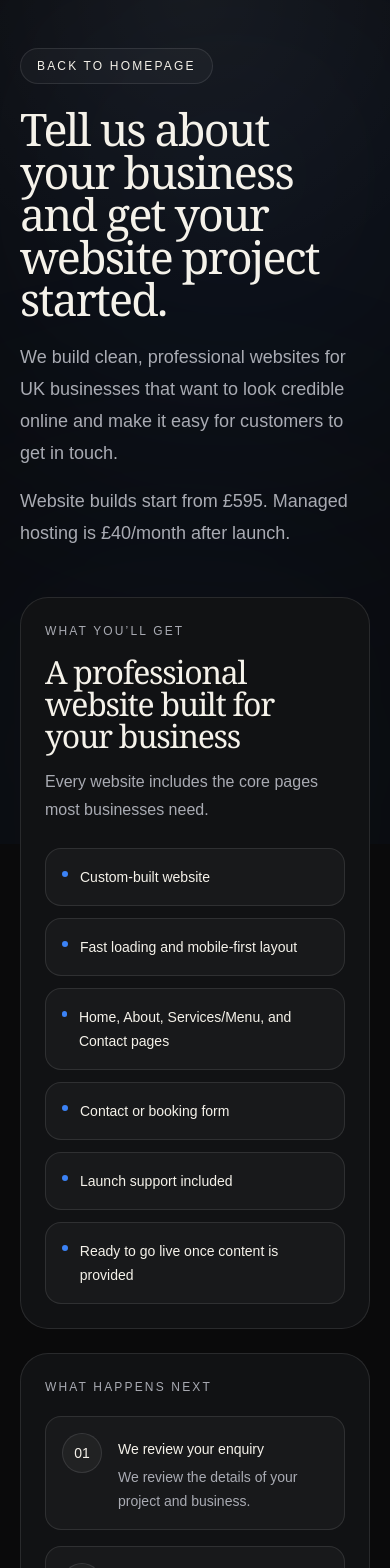
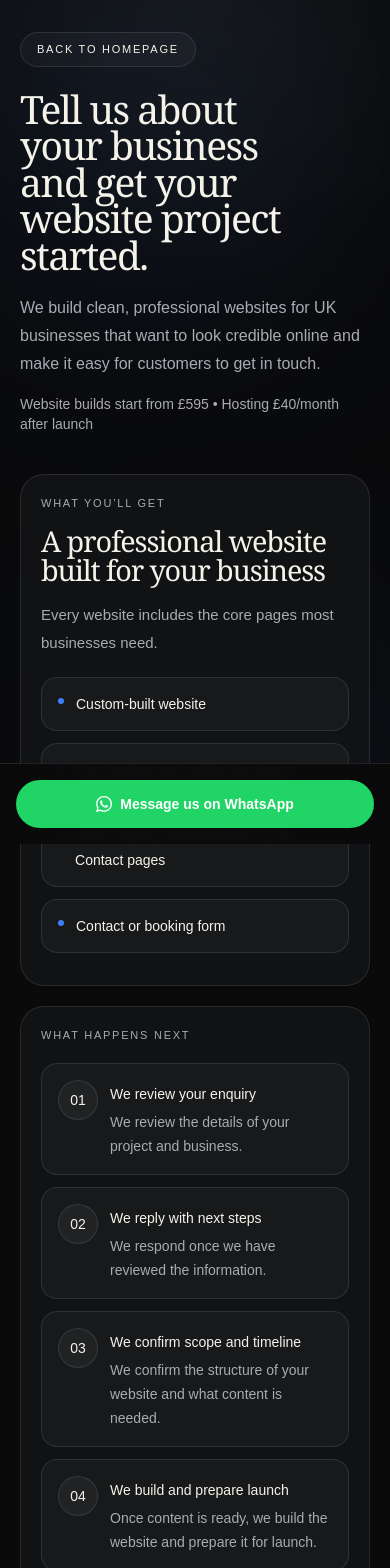
Before and after one commit to cleanwebsitesuk/cleanwebsites, a Next.js app: page /start in a window 390 px wide. Shown: the top 1568 px of the page. Built offline with nearby package versions, Linux system fonts and the light colour scheme.

Commit message:
Update page.tsx

```diff
--- a/app/start/page.tsx
+++ b/app/start/page.tsx
@@ -37,14 +37,22 @@ const demoLinks = [
   },
 ];
 
+const practicalDetails = [
+  "Website builds start from £595 depending on scope",
+  "Managed hosting and support is £40/month after launch",
+  "Your domain is purchased separately in your name",
+  "Content and images must be supplied before build begins",
+  "One revision is included",
+];
+
 const easeOut = [0.22, 1, 0.36, 1] as const;
 
 const heroContainer = {
   hidden: {},
   show: {
     transition: {
-      staggerChildren: 0.1,
-      delayChildren: 0.08,
+      staggerChildren: 0.08,
+      delayChildren: 0.06,
     },
   },
 };
@@ -54,7 +62,7 @@ const fadeUp = {
   show: {
     opacity: 1,
     y: 0,
-    transition: { duration: 0.7, ease: easeOut },
+    transition: { duration: 0.68, ease: easeOut },
   },
 };
 
@@ -78,10 +86,10 @@ function Reveal({
   return (
     <motion.div
       className={className}
-      initial={{ opacity: 0, y: 24, scale: 0.985 }}
+      initial={{ opacity: 0, y: 22, scale: 0.99 }}
       whileInView={{ opacity: 1, y: 0, scale: 1 }}
       viewport={{ once: true, amount }}
-      transition={{ duration: 0.7, delay, ease: easeOut }}
+      transition={{ duration: 0.68, delay, ease: easeOut }}
     >
       {children}
     </motion.div>
@@ -92,16 +100,18 @@ function MagneticLink({
   children,
   className,
   href,
+  disabled = false,
 }: {
   children: React.ReactNode;
   className: string;
   href: string;
+  disabled?: boolean;
 }) {
   const reduceMotion = useReducedMotion();
   const [style, setStyle] = useState({ x: 0, y: 0 });
 
   const handleMove = (e: React.MouseEvent<HTMLAnchorElement>) => {
-    if (reduceMotion) return;
+    if (reduceMotion || disabled) return;
     const rect = e.currentTarget.getBoundingClientRect();
     const x = (e.clientX - rect.left - rect.width / 2) * 0.08;
     const y = (e.clientY - rect.top - rect.height / 2) * 0.08;
@@ -112,7 +122,7 @@ function MagneticLink({
 
   return (
     <motion.div
-      animate={{ x: style.x, y: style.y }}
+      animate={disabled ? { x: 0, y: 0 } : { x: style.x, y: style.y }}
       transition={{ type: "spring", stiffness: 260, damping: 18, mass: 0.5 }}
     >
       <Link
@@ -140,8 +150,43 @@ function WhatsAppIcon() {
   );
 }
 
+function SectionCard({
+  eyebrow,
+  title,
+  copy,
+  children,
+}: {
+  eyebrow: string;
+  title?: string;
+  copy?: string;
+  children: React.ReactNode;
+}) {
+  return (
+    <div className="rounded-[24px] border border-white/10 bg-[#111214] p-5 sm:rounded-[28px] sm:p-7">
+      <div className="text-[11px] uppercase tracking-[0.16em] text-[#A9ABB3] sm:text-[12px] sm:tracking-[0.18em]">
+        {eyebrow}
+      </div>
+
+      {title && (
+        <h2 className="mt-4 font-serif text-[clamp(1.8rem,6vw,2.9rem)] leading-[1] tracking-[-0.04em] text-[#F5F2EA]">
+          {title}
+        </h2>
+      )}
+
+      {copy && (
+        <p className="mt-4 text-[15px] leading-7 text-[#A9ABB3] sm:text-[16px]">
+          {copy}
+        </p>
+      )}
+
+      <div className="mt-5 sm:mt-6">{children}</div>
+    </div>
+  );
+}
+
 export default function StartPage() {
   const [isSubmitting, setIsSubmitting] = useState(false);
+  const [isMobile, setIsMobile] = useState(false);
   const [submitMessage, setSubmitMessage] = useState<{
     type: "success" | "error" | null;
     text: string;
@@ -151,6 +196,7 @@ export default function StartPage() {
   });
 
   const reduceMotion = useReducedMotion();
+  const motionEnabled = !reduceMotion && !isMobile;
 
   useEffect(() => {
     if (!submitMessage.type) return;
@@ -161,6 +207,14 @@ export default function StartPage() {
 
     return () => clearTimeout(timeout);
   }, [submitMessage]);
+
+  useEffect(() => {
+    const media = window.matchMedia("(max-width: 767px)");
+    const update = () => setIsMobile(media.matches);
+    update();
+    media.addEventListener("change", update);
+    return () => media.removeEventListener("change", update);
+  }, []);
 
   async function handleSubmit(e: FormEvent<HTMLFormElement>) {
     e.preventDefault();
@@ -203,48 +257,48 @@ export default function StartPage() {
   }
 
   return (
-    <div className="min-h-screen bg-[#0A0A0B] text-[#F5F2EA] antialiased selection:bg-[#3B82F6]/30 selection:text-white">
+    <div className="min-h-screen bg-[#0A0A0B] pb-24 text-[#F5F2EA] antialiased selection:bg-[#3B82F6]/30 selection:text-white md:pb-0">
       <div className="pointer-events-none fixed inset-0 overflow-hidden">
         <motion.div
           animate={
-            reduceMotion
-              ? {}
-              : {
+            motionEnabled
+              ? {
                   x: [0, 20, -10, 0],
                   y: [0, -14, 10, 0],
                   scale: [1, 1.04, 0.98, 1],
                 }
+              : {}
           }
           transition={{
             duration: 18,
             repeat: Infinity,
             ease: "easeInOut",
           }}
-          className="absolute left-[-12%] top-[-8%] h-[32rem] w-[32rem] rounded-full bg-[#3B82F6]/10 blur-[140px]"
+          className="absolute left-[-12%] top-[-8%] h-[24rem] w-[24rem] rounded-full bg-[#3B82F6]/8 blur-[120px] sm:h-[32rem] sm:w-[32rem] sm:bg-[#3B82F6]/10 sm:blur-[140px]"
         />
         <motion.div
           animate={
-            reduceMotion
-              ? {}
-              : {
+            motionEnabled
+              ? {
                   x: [0, -24, 12, 0],
                   y: [0, 16, -8, 0],
                   scale: [1, 0.98, 1.03, 1],
                 }
+              : {}
           }
           transition={{
             duration: 22,
             repeat: Infinity,
             ease: "easeInOut",
           }}
-          className="absolute bottom-[-14%] right-[-10%] h-[28rem] w-[28rem] rounded-full bg-[#3B82F6]/8 blur-[140px]"
+          className="absolute bottom-[-14%] right-[-10%] h-[22rem] w-[22rem] rounded-full bg-[#3B82F6]/6 blur-[110px] sm:h-[28rem] sm:w-[28rem] sm:bg-[#3B82F6]/8 sm:blur-[140px]"
         />
         <div className="absolute inset-0 bg-[radial-gradient(circle_at_top,rgba(255,255,255,0.045),transparent_34%)]" />
-        <div className="absolute inset-0 opacity-[0.035] [background-image:radial-gradient(rgba(255,255,255,0.9)_0.55px,transparent_0.55px)] [background-size:8px_8px]" />
+        <div className="absolute inset-0 opacity-[0.025] sm:opacity-[0.035] [background-image:radial-gradient(rgba(255,255,255,0.9)_0.55px,transparent_0.55px)] [background-size:8px_8px]" />
       </div>
 
       <main className="relative">
-        <section className="mx-auto w-full max-w-7xl px-5 pb-12 pt-12 sm:px-6 lg:px-8 lg:pb-16 lg:pt-16">
+        <section className="mx-auto w-full max-w-7xl px-5 pb-10 pt-8 sm:px-6 sm:pb-12 sm:pt-12 lg:px-8 lg:pb-16 lg:pt-16">
           <motion.div
             variants={heroContainer}
             initial="hidden"
@@ -254,7 +308,8 @@ export default function StartPage() {
             <motion.div variants={fadeUp}>
               <MagneticLink
                 href="/"
-                className="inline-flex items-center gap-2 rounded-full border border-white/10 bg-white/[0.03] px-4 py-2 text-[12px] uppercase tracking-[0.18em] text-[#F5F2EA] transition duration-300 hover:border-white/20 hover:bg-white/[0.05]"
+                disabled={isMobile}
+                className="inline-flex items-center gap-2 rounded-full border border-white/10 bg-white/[0.03] px-4 py-2 text-[11px] uppercase tracking-[0.16em] text-[#F5F2EA] transition duration-300 hover:border-white/20 hover:bg-white/[0.05] sm:text-[12px] sm:tracking-[0.18em]"
               >
                 Back to homepage
               </MagneticLink>
@@ -262,14 +317,14 @@ export default function StartPage() {
 
             <motion.h1
               variants={fadeUp}
-              className="mt-6 font-serif text-[clamp(2.8rem,6vw,5rem)] leading-[0.95] tracking-[-0.04em] text-[#F5F2EA]"
+              className="mt-6 max-w-[14ch] font-serif text-[clamp(2.35rem,10vw,5rem)] leading-[0.94] tracking-[-0.04em] text-[#F5F2EA]"
             >
               Tell us about your business and get your website project started.
             </motion.h1>
 
             <motion.p
               variants={fadeUp}
-              className="mt-5 max-w-2xl text-[18px] leading-8 text-[#A9ABB3] sm:text-[20px]"
+              className="mt-5 max-w-2xl text-base leading-7 text-[#A9ABB3] sm:text-[20px] sm:leading-8"
             >
               We build clean, professional websites for UK businesses that want
               to look credible online and make it easy for customers to get in
@@ -278,31 +333,22 @@ export default function StartPage() {
 
             <motion.p
               variants={fadeUp}
-              className="mt-4 max-w-2xl text-[18px] leading-8 text-[#A9ABB3] sm:text-[20px]"
+              className="mt-4 text-sm text-[#A9ABB3] sm:text-base"
             >
-              Website builds start from £595. Managed hosting is £40/month after
-              launch.
+              Website builds start from £595 • Hosting £40/month after launch
             </motion.p>
           </motion.div>
         </section>
 
-        <section className="mx-auto grid w-full max-w-7xl gap-6 px-5 pb-20 sm:px-6 lg:grid-cols-[0.8fr_1.2fr] lg:px-8">
-          <div className="space-y-6">
+        <section className="mx-auto grid w-full max-w-7xl gap-5 px-5 pb-20 sm:px-6 lg:grid-cols-[0.82fr_1.18fr] lg:gap-6 lg:px-8">
+          <div className="space-y-5 sm:space-y-6">
             <Reveal>
-              <div className="rounded-[28px] border border-white/10 bg-[#111214] p-6 sm:p-7">
-                <div className="text-[12px] uppercase tracking-[0.18em] text-[#A9ABB3]">
-                  What you’ll get
-                </div>
-
-                <h2 className="mt-4 font-serif text-[clamp(2rem,4vw,2.9rem)] leading-[1] tracking-[-0.04em] text-[#F5F2EA]">
-                  A professional website built for your business
-                </h2>
-
-                <p className="mt-4 text-[16px] leading-7 text-[#A9ABB3]">
-                  Every website includes the core pages most businesses need.
-                </p>
-
-                <div className="mt-6 space-y-3">
+              <SectionCard
+                eyebrow="What you’ll get"
+                title="A professional website built for your business"
+                copy="Every website includes the core pages most businesses need."
+              >
+                <div className="space-y-3">
                   {servicePoints.map((item, index) => (
                     <motion.div
                       key={item}
@@ -314,7 +360,9 @@ export default function StartPage() {
                         delay: index * 0.04,
                         ease: easeOut,
                       }}
-                      className="flex items-start gap-3 rounded-2xl border border-white/10 bg-white/[0.03] px-4 py-4"
+                      className={`flex items-start gap-3 rounded-2xl border border-white/10 bg-white/[0.03] px-4 py-3.5 sm:px-4 sm:py-4 ${
+                        index > 3 ? "hidden sm:flex" : ""
+                      }`}
                     >
                       <span className="mt-1.5 h-1.5 w-1.5 rounded-full bg-[#3B82F6]" />
                       <span className="text-sm leading-6 text-[#F5F2EA]">
@@ -323,16 +371,12 @@ export default function StartPage() {
                     </motion.div>
                   ))}
                 </div>
-              </div>
+              </SectionCard>
             </Reveal>
 
             <Reveal delay={0.05}>
-              <div className="rounded-[28px] border border-white/10 bg-[#111214] p-6 sm:p-7">
-                <div className="text-[12px] uppercase tracking-[0.18em] text-[#A9ABB3]">
-                  What happens next
-                </div>
-
-                <div className="mt-5 space-y-4">
+              <SectionCard eyebrow="What happens next">
+                <div className="space-y-3 sm:space-y-4">
                   {[
                     "We review your enquiry",
                     "We reply with next steps",
@@ -341,7 +385,7 @@ export default function StartPage() {
                   ].map((title, index) => (
                     <motion.div
                       key={title}
-                      initial={reduceMotion ? false : { opacity: 0, y: 20 }}
+                      initial={reduceMotion ? false : { opacity: 0, y: 18 }}
                       whileInView={reduceMotion ? {} : { opacity: 1, y: 0 }}
                       viewport={{ once: true, amount: 0.45 }}
                       transition={{
@@ -349,11 +393,15 @@ export default function StartPage() {
                         delay: index * 0.06,
                         ease: easeOut,
                       }}
-                      className="flex gap-4 rounded-2xl border border-white/10 bg-white/[0.03] p-4"
+                      className="flex gap-3 rounded-2xl border border-white/10 bg-white/[0.03] p-4"
                     >
                       <motion.div
-                        initial={reduceMotion ? false : { scale: 0.9, opacity: 0 }}
-                        whileInView={reduceMotion ? {} : { scale: 1, opacity: 1 }}
+                        initial={
+                          reduceMotion ? false : { scale: 0.9, opacity: 0 }
+                        }
+                        whileInView={
+                          reduceMotion ? {} : { scale: 1, opacity: 1 }
+                        }
                         viewport={{ once: true, amount: 0.8 }}
                         transition={{
                           duration: 0.4,
@@ -365,7 +413,7 @@ export default function StartPage() {
                         0{index + 1}
                       </motion.div>
                       <div>
-                        <p className="pt-1 text-sm font-medium leading-6 text-[#F5F2EA]">
+                        <p className="pt-0.5 text-sm font-medium leading-6 text-[#F5F2EA]">
                           {title}
                         </p>
                         <p className="pt-1 text-sm leading-6 text-[#A9ABB3]">
@@ -375,23 +423,13 @@ export default function StartPage() {
                     </motion.div>
                   ))}
                 </div>
-              </div>
+              </SectionCard>
             </Reveal>
 
             <Reveal delay={0.1}>
-              <div className="rounded-[28px] border border-white/10 bg-[#111214] p-6 sm:p-7">
-                <div className="text-[12px] uppercase tracking-[0.18em] text-[#A9ABB3]">
-                  Practical details
-                </div>
-
-                <div className="mt-5 space-y-3">
-                  {[
-                    "Website builds start from £595 depending on scope",
-                    "Managed hosting and support is £40/month after launch",
-                    "Your domain is purchased separately in your name",
-                    "Content and images must be supplied before build begins",
-                    "One revision is included",
-                  ].map((item, index) => (
+              <SectionCard eyebrow="Practical details">
+                <div className="space-y-3">
+                  {practicalDetails.map((item, index) => (
                     <motion.div
                       key={item}
                       initial={reduceMotion ? false : { opacity: 0, x: -14 }}
@@ -402,7 +440,9 @@ export default function StartPage() {
                         delay: index * 0.04,
                         ease: easeOut,
                       }}
-                      className="flex items-start gap-3 rounded-2xl border border-white/10 bg-white/[0.03] px-4 py-4"
+                      className={`flex items-start gap-3 rounded-2xl border border-white/10 bg-white/[0.03] px-4 py-3.5 sm:px-4 sm:py-4 ${
+                        index > 2 ? "hidden sm:flex" : ""
+                      }`}
                     >
                       <span className="mt-1.5 h-1.5 w-1.5 rounded-full bg-[#3B82F6]" />
                       <span className="text-sm leading-6 text-[#F5F2EA]">
@@ -411,31 +451,23 @@ export default function StartPage() {
                     </motion.div>
                   ))}
                 </div>
-              </div>
+              </SectionCard>
             </Reveal>
 
             <Reveal delay={0.15}>
-              <div className="rounded-[28px] border border-white/10 bg-[#111214] p-6 sm:p-7">
-                <div className="text-[12px] uppercase tracking-[0.18em] text-[#A9ABB3]">
-                  Demo websites
-                </div>
-
-                <h2 className="mt-4 font-serif text-[clamp(1.8rem,4vw,2.6rem)] leading-[1] tracking-[-0.04em] text-[#F5F2EA]">
-                  Explore example website styles
-                </h2>
-
-                <p className="mt-4 text-[16px] leading-7 text-[#A9ABB3]">
-                  You can explore demo websites before sending an enquiry.
-                </p>
-
-                <div className="mt-5 space-y-3">
+              <SectionCard
+                eyebrow="Demo websites"
+                title="Explore example website styles"
+                copy="You can explore demo websites before sending an enquiry."
+              >
+                <div className="space-y-3">
                   {demoLinks.map((demo, index) => (
                     <motion.a
                       key={demo.label}
                       href={demo.href}
                       target="_blank"
                       rel="noreferrer"
-                      initial={reduceMotion ? false : { opacity: 0, y: 16 }}
+                      initial={reduceMotion ? false : { opacity: 0, y: 14 }}
                       whileInView={reduceMotion ? {} : { opacity: 1, y: 0 }}
                       viewport={{ once: true, amount: 0.8 }}
                       transition={{
@@ -443,25 +475,25 @@ export default function StartPage() {
                         delay: index * 0.05,
                         ease: easeOut,
                       }}
-                      whileHover={reduceMotion ? {} : { y: -3 }}
-                      className="flex items-center justify-between rounded-2xl border border-white/10 bg-white/[0.03] px-4 py-4 text-sm text-[#F5F2EA] transition duration-300 hover:border-white/20 hover:bg-white/[0.05]"
+                      whileHover={motionEnabled ? { y: -3 } : {}}
+                      className="flex items-center justify-between rounded-2xl border border-white/10 bg-white/[0.03] px-4 py-3.5 text-sm text-[#F5F2EA] transition duration-300 hover:border-white/20 hover:bg-white/[0.05] sm:py-4"
                     >
                       <span>{demo.label}</span>
                       <span className="text-[#8BB5FF]">Open</span>
                     </motion.a>
                   ))}
                 </div>
-              </div>
+              </SectionCard>
             </Reveal>
           </div>
 
           <Reveal className="h-fit">
-            <div className="rounded-[30px] border border-white/10 bg-[#111214] shadow-[0_30px_100px_rgba(0,0,0,0.45)]">
-              <div className="border-b border-white/10 px-6 py-5 sm:px-8">
-                <div className="text-[12px] uppercase tracking-[0.18em] text-[#A9ABB3]">
+            <div className="rounded-[26px] border border-white/10 bg-[#111214] shadow-[0_30px_100px_rgba(0,0,0,0.45)] sm:rounded-[30px]">
+              <div className="border-b border-white/10 px-5 py-5 sm:px-8">
+                <div className="text-[11px] uppercase tracking-[0.16em] text-[#A9ABB3] sm:text-[12px] sm:tracking-[0.18em]">
                   Tell us about your project
                 </div>
-                <h2 className="mt-3 text-2xl tracking-[-0.03em] text-[#F5F2EA]">
+                <h2 className="mt-3 text-[1.65rem] tracking-[-0.03em] text-[#F5F2EA] sm:text-2xl">
                   Tell us about your project
                 </h2>
                 <p className="mt-3 max-w-2xl text-sm leading-6 text-[#A9ABB3]">
@@ -472,9 +504,9 @@ export default function StartPage() {
 
               <form
                 onSubmit={handleSubmit}
-                className="space-y-6 px-6 py-6 sm:px-8 sm:py-8"
+                className="space-y-5 px-5 py-5 sm:space-y-6 sm:px-8 sm:py-8"
               >
-                <div className="grid gap-5 sm:grid-cols-2">
+                <div className="grid gap-4 sm:grid-cols-2 sm:gap-5">
                   <div className="sm:col-span-1">
                     <label
                       htmlFor="name"
@@ -575,7 +607,7 @@ export default function StartPage() {
                   </legend>
 
                   <div className="grid gap-3 sm:grid-cols-2">
-                    <label className="flex cursor-pointer items-center gap-3 rounded-2xl border border-white/10 bg-white/[0.03] px-4 py-4 text-sm text-[#F5F2EA] transition hover:border-white/20 hover:bg-white/[0.05]">
+                    <label className="flex cursor-pointer items-center gap-3 rounded-2xl border border-white/10 bg-white/[0.03] px-4 py-3.5 text-sm text-[#F5F2EA] transition hover:border-white/20 hover:bg-white/[0.05] sm:py-4">
                       <input
                         type="radio"
                         name="hasWebsite"
@@ -586,7 +618,7 @@ export default function StartPage() {
                       <span>Yes</span>
                     </label>
 
-                    <label className="flex cursor-pointer items-center gap-3 rounded-2xl border border-white/10 bg-white/[0.03] px-4 py-4 text-sm text-[#F5F2EA] transition hover:border-white/20 hover:bg-white/[0.05]">
+                    <label className="flex cursor-pointer items-center gap-3 rounded-2xl border border-white/10 bg-white/[0.03] px-4 py-3.5 text-sm text-[#F5F2EA] transition hover:border-white/20 hover:bg-white/[0.05] sm:py-4">
                       <input
                         type="radio"
                         name="hasWebsite"
@@ -605,7 +637,7 @@ export default function StartPage() {
                   </legend>
 
                   <div className="grid gap-3 sm:grid-cols-2">
-                    <label className="flex cursor-pointer items-center gap-3 rounded-2xl border border-white/10 bg-white/[0.03] px-4 py-4 text-sm text-[#F5F2EA] transition hover:border-white/20 hover:bg-white/[0.05]">
+                    <label className="flex cursor-pointer items-center gap-3 rounded-2xl border border-white/10 bg-white/[0.03] px-4 py-3.5 text-sm text-[#F5F2EA] transition hover:border-white/20 hover:bg-white/[0.05] sm:py-4">
                       <input
                         type="radio"
                         name="hasDomain"
@@ -616,7 +648,7 @@ export default function StartPage() {
                       <span>Yes</span>
                     </label>
 
-                    <label className="flex cursor-pointer items-center gap-3 rounded-2xl border border-white/10 bg-white/[0.03] px-4 py-4 text-sm text-[#F5F2EA] transition hover:border-white/20 hover:bg-white/[0.05]">
+                    <label className="flex cursor-pointer items-center gap-3 rounded-2xl border border-white/10 bg-white/[0.03] px-4 py-3.5 text-sm text-[#F5F2EA] transition hover:border-white/20 hover:bg-white/[0.05] sm:py-4">
                       <input
                         type="radio"
                         name="hasDomain"
@@ -672,11 +704,9 @@ export default function StartPage() {
                     No obligation. Just send your details and we’ll review your
                     project.
                   </p>
-                  <p className="text-sm leading-6 text-[#7F828A]">
-                    Prefer messaging?
-                  </p>
-                  <p className="text-sm leading-6 text-[#7F828A]">
-                    You can also contact us directly on WhatsApp.
+                  <p className="hidden text-sm leading-6 text-[#7F828A] sm:block">
+                    Prefer messaging? You can also contact us directly on
+                    WhatsApp.
                   </p>
                 </div>
 
@@ -706,7 +736,7 @@ export default function StartPage() {
                     hosting is £40/month after launch. Your domain is purchased
                     separately in your name.
                   </p>
-                  <p>
+                  <p className="hidden sm:block">
                     By sending this form, you’re asking us to review your
                     project and reply with the next steps.
                   </p>
@@ -715,6 +745,18 @@ export default function StartPage() {
             </div>
           </Reveal>
         </section>
+
+        <div className="fixed inset-x-0 bottom-0 z-40 border-t border-white/10 bg-[#0A0A0B]/95 p-4 backdrop-blur md:hidden">
+          <a
+            href={WHATSAPP_LINK}
+            target="_blank"
+            rel="noopener noreferrer"
+            className="flex h-12 w-full items-center justify-center gap-2 rounded-full bg-[#20D466] text-sm font-semibold text-white"
+          >
+            <WhatsAppIcon />
+            Message us on WhatsApp
+          </a>
+        </div>
       </main>
     </div>
   );
```
